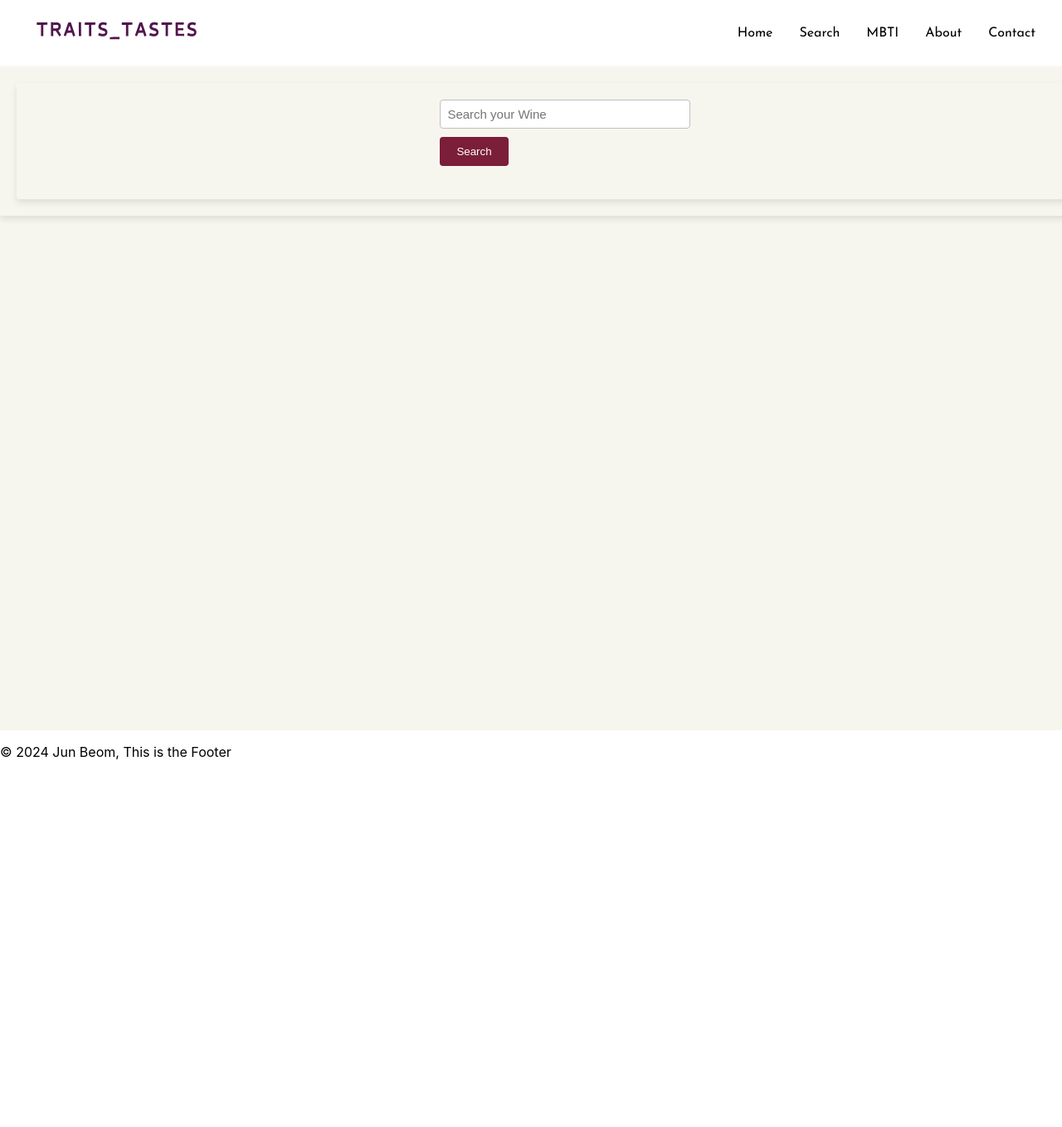
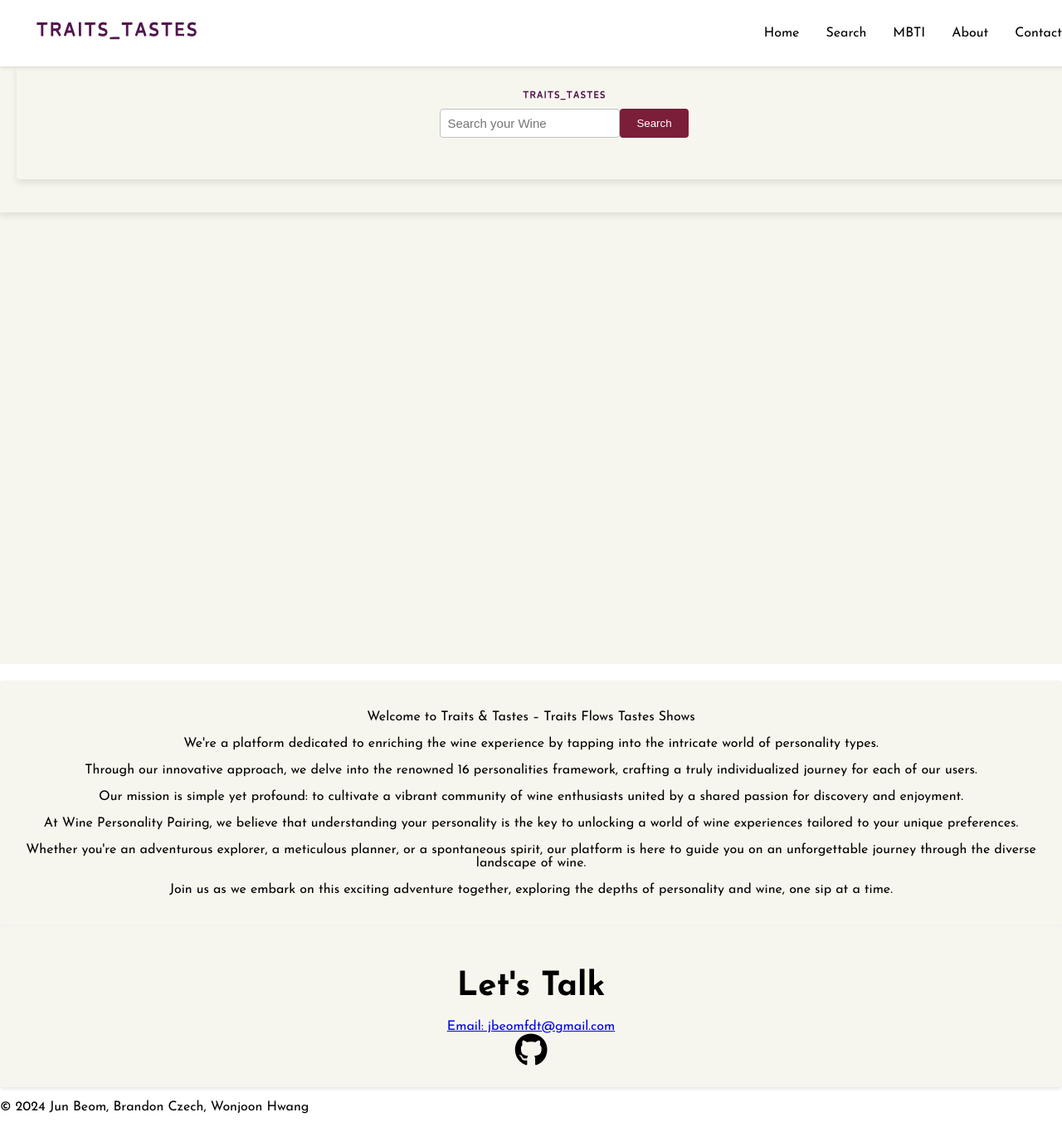
Before and after one commit to jb69535/Traits_Tastes, a React (Create React App) app in the folder client/: page / in a window 1280 px wide. Shown: the top 1358 px of the page at 83% size. Before the commit the page ends 932 px from the top, so only its background shows below. Built offline with nearby package versions, Linux system fonts and the light colour scheme.

Commit message:
Finishing Frontend part

```diff
--- a/client/src/components/Footer.tsx
+++ b/client/src/components/Footer.tsx
@@ -8,7 +8,7 @@ const Footer: React.FC = () => {
     return (
         <div>
             <footer>
-                <p>&copy; 2024 Jun Beom, This is the Footer</p>
+                <p>&copy; 2024 Jun Beom, Brandon Czech, Wonjoon Hwang</p>
             </footer>
         </div>
     );
--- a/client/src/components/Header.tsx
+++ b/client/src/components/Header.tsx
@@ -10,6 +10,13 @@ const Header: React.FC = () => {
 
   const toggleMenu = () => setIsOpen(!isOpen);
 
+  const scrollToSection = (id: string) => {
+    const section = document.querySelector(id);
+    if (section) {
+      section.scrollIntoView({ behavior: "smooth" });
+    }
+  };
+
   return (
     <div>
       <header>
@@ -20,21 +27,33 @@ const Header: React.FC = () => {
             </div>
           </Link>
           <ul className={`navbar__menu ${isOpen ? "open" : ""}`}>
-            <li className="navbar__menu__item" data-link="#home">
+            <li
+              className="navbar__menu__item"
+              onClick={() => scrollToSection("#home")}
+            >
               Home
             </li>
-            <li className="navbar__menu__item" data-link="#search">
+            <li
+              className="navbar__menu__item"
+              onClick={() => scrollToSection("#search")}
+            >
               Search
             </li>
-
             <li className="navbar__menu__item">
-              <Link className="mbti" to="/personality-test">MBTI</Link>
+              <Link className="mbti" to="/personality-test">
+                MBTI
+              </Link>
             </li>
-
-            <li className="navbar__menu__item" data-link="#about">
+            <li
+              className="navbar__menu__item"
+              onClick={() => scrollToSection("#about")}
+            >
               About
             </li>
-            <li className="navbar__menu__item" data-link="#contact">
+            <li
+              className="navbar__menu__item"
+              onClick={() => scrollToSection("#contact")}
+            >
               Contact
             </li>
           </ul>
--- a/client/src/components/Searchbar.tsx
+++ b/client/src/components/Searchbar.tsx
@@ -4,6 +4,7 @@
 import React, { useState } from "react";
 import { Wine } from "../types/wineSearch";
 import "../style/components/searchbar.css";
+import FontLogo from "../assets/FontLgoBGRemove.svg";
 
 function debounce(
   func: (...args: any[]) => void,
@@ -90,7 +91,9 @@ const Searchbar: React.FC = () => {
 
   return (
     <div className="search__container">
+      <img className="mainLogo" src={FontLogo} alt="logo" />
       <form onSubmit={handleSearch}>
+        <div className="searchbar__container">
           <input
             type="text"
             placeholder="Search your Wine"
@@ -98,6 +101,7 @@ const Searchbar: React.FC = () => {
             onChange={handleInputChange}
           />
           <input type="submit" value="Search" className="search__button" />
+        </div>
         <div className="dropdown">
           {filteredWines.map((wine, index) => (
             <div
@@ -117,7 +121,9 @@ const Searchbar: React.FC = () => {
           <div key={index}>
             <div>{wine.Title}</div>
             <div>{wine.Grape}</div>
-            <div>{wine.Country} | {wine.Region}</div>
+            <div>
+              {wine.Country} | {wine.Region}
+            </div>
             <div>{wine.Vintage}</div>
           </div>
         ))}
--- a/client/src/pages/Home.tsx
+++ b/client/src/pages/Home.tsx
@@ -1,16 +1,62 @@
 // Home.tsx
 // Author: Jun Beom
 
-import React from 'react';
-import '../style/pages/home.css';
-import Searchbar from '../components/Searchbar';
+import React from "react";
+import "../style/pages/home.css";
+import Searchbar from "../components/Searchbar";
 
 const Home: React.FC = () => {
   return (
     <div>
       <section id="home" className="home">
         <div className="home__container">
+          <section id="search" className="search">
             <Searchbar />
+          </section>
+        </div>
+      </section>
+      <section id="about">
+        <div>
+          <p>Welcome to Traits & Tastes – Traits Flows Tastes Shows</p>
+          <p>
+            We're a platform dedicated to enriching the wine experience by
+            tapping into the intricate world of personality types.
+          </p>
+          <p>
+            Through our innovative approach, we delve into the renowned 16
+            personalities framework, crafting a truly individualized journey for
+            each of our users.
+          </p>
+          <p>
+            Our mission is simple yet profound: to cultivate a vibrant community
+            of wine enthusiasts united by a shared passion for discovery and
+            enjoyment.
+          </p>
+          <p>
+            At Wine Personality Pairing, we believe that understanding your
+            personality is the key to unlocking a world of wine experiences
+            tailored to your unique preferences.
+          </p>
+          <p>
+            Whether you're an adventurous explorer, a meticulous planner, or a
+            spontaneous spirit, our platform is here to guide you on an
+            unforgettable journey through the diverse landscape of wine.
+          </p>
+          <p>
+            Join us as we embark on this exciting adventure together, exploring
+            the depths of personality and wine, one sip at a time.
+          </p>
+        </div>
+      </section>
+      <section id="contact">
+        <h1 className="contact__title">Let's Talk</h1>
+        <a href="mailto:jbeomfdt@gmail.com" className="contact_email">
+          Email: jbeomfdt@gmail.com{" "}
+        </a>
+        <div className="contact__links">
+          <a href="https://github.com/jb69535/Traits_Tastes">
+            <i className="fa-brands fa-github"></i>
+          </a>
         </div>
       </section>
     </div>
--- a/client/src/style/components/header.css
+++ b/client/src/style/components/header.css
@@ -30,9 +30,12 @@
   --animation-duration: 300ms;
 }
 
-ul, li {
+ul,
+li {
   list-style: none;
-  font-family:'Josefin Sans', sans-serif;
+  margin: 0;
+  padding: 0;
+  font-family: "Josefin Sans", sans-serif;
 }
 
 .mbti {
@@ -49,12 +52,21 @@ button {
 }
 
 .headerContainer {
+  position: fixed; /* Fix the header at the top of the viewport */
+  top: 0; /* Ensure the header starts from the top */
+  width: 100%;
   display: flex;
   justify-content: space-between;
   align-items: center;
   padding: 8px 16px;
-  background-color: var(--color-white); /* Light background for the header */
+  background-color: var(--color-white);
   box-shadow: 0 2px 4px rgba(0, 0, 0, 0.1);
+  z-index: 1000; /* Ensure the header is above other content */
+}
+
+.mainLogo {
+  width: 10%;
+  height: 10%;
 }
 
 .navbar__menu {
--- a/client/src/style/components/searchbar.css
+++ b/client/src/style/components/searchbar.css
@@ -43,6 +43,11 @@
   border-radius: var(--size-border-radius); /* Smooth edges */
 }
 
+.searchbar__container {
+  display: flex;
+  width: 100%;
+}
+
 input[type="text"] {
   padding: 8px;
   margin-bottom: 10px;
@@ -53,6 +58,7 @@ input[type="text"] {
 }
 
 .search__button {
+  height: 100%;
   padding: 10px 20px;
   background-color: var(--color-rich-Burgundy);
   color: var(--color-white);
--- a/client/src/style/pages/home.css
+++ b/client/src/style/pages/home.css
@@ -30,13 +30,22 @@
   --animation-duration: 300ms;
 }
 
+body {
+  padding-top: 60px; /* Adjust the value based on the height of your header */
+  font-family: "Josefin Sans", sans-serif;
+}
+
+/* Home section styles */
 #home {
   display: flex;
   flex-direction: column;
   width: 100%;
-    height: 100vh;
+  min-height: calc(
+    100vh - 60px
+  ); /* Adjust for the height of the fixed header */
   background-color: var(--color-grey-white);
 }
+
 .home__container {
   display: flex;
   flex-direction: column;
@@ -45,3 +54,56 @@
   padding: 20px;
   box-shadow: 0 4px 8px rgba(0, 0, 0, 0.1);
 }
+
+/* Add margin to sections */
+section {
+  margin-bottom: 20px; /* Adjust as needed */
+}
+
+/* Styles for the #about section */
+#about {
+  padding: 20px;
+  margin-bottom: 20px;
+  background-color: var(--color-grey-white);
+  border-radius: var(--size-border-radius);
+  box-shadow: 0 2px 4px rgba(0, 0, 0, 0.1);
+  text-align: center;
+  margin: 0 auto;
+}
+
+/* Styles for the #contact section */
+#contact {
+  padding: 20px;
+  background-color: var(--color-grey-white);
+  border-radius: var(--size-border-radius);
+  box-shadow: 0 2px 4px rgba(0, 0, 0, 0.1);
+  text-align: center;
+  margin: 0 auto;
+}
+
+.contact__title {
+  font-size: var(--font-large);
+  color: var(--color-dark-charcoal);
+  margin-bottom: 20px;
+}
+
+.contact__email {
+  display: block;
+  color: var(--color-rich-Burgundy);
+  margin-bottom: 10px;
+  text-decoration: none;
+}
+
+.contact__links {
+  font-size: var(--font-large);
+}
+
+.contact__links a {
+  color: var(--color-dark-charcoal);
+  margin: 0 10px;
+  text-decoration: none;
+}
+
+.contact__links a:hover {
+  color: var(--color-rich-Burgundy);
+}
```
Lines whose indentation alone changed are shown as unchanged.
